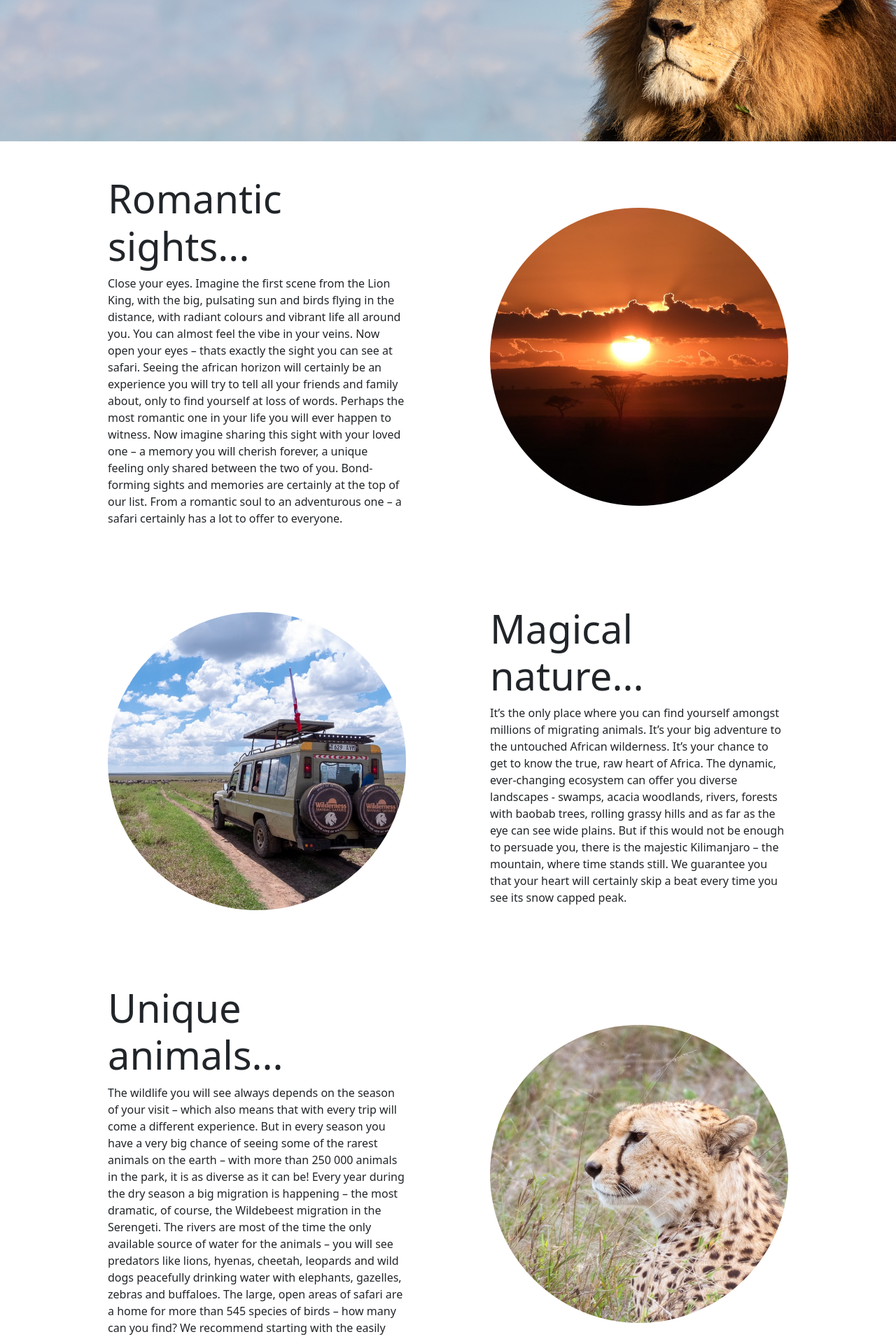
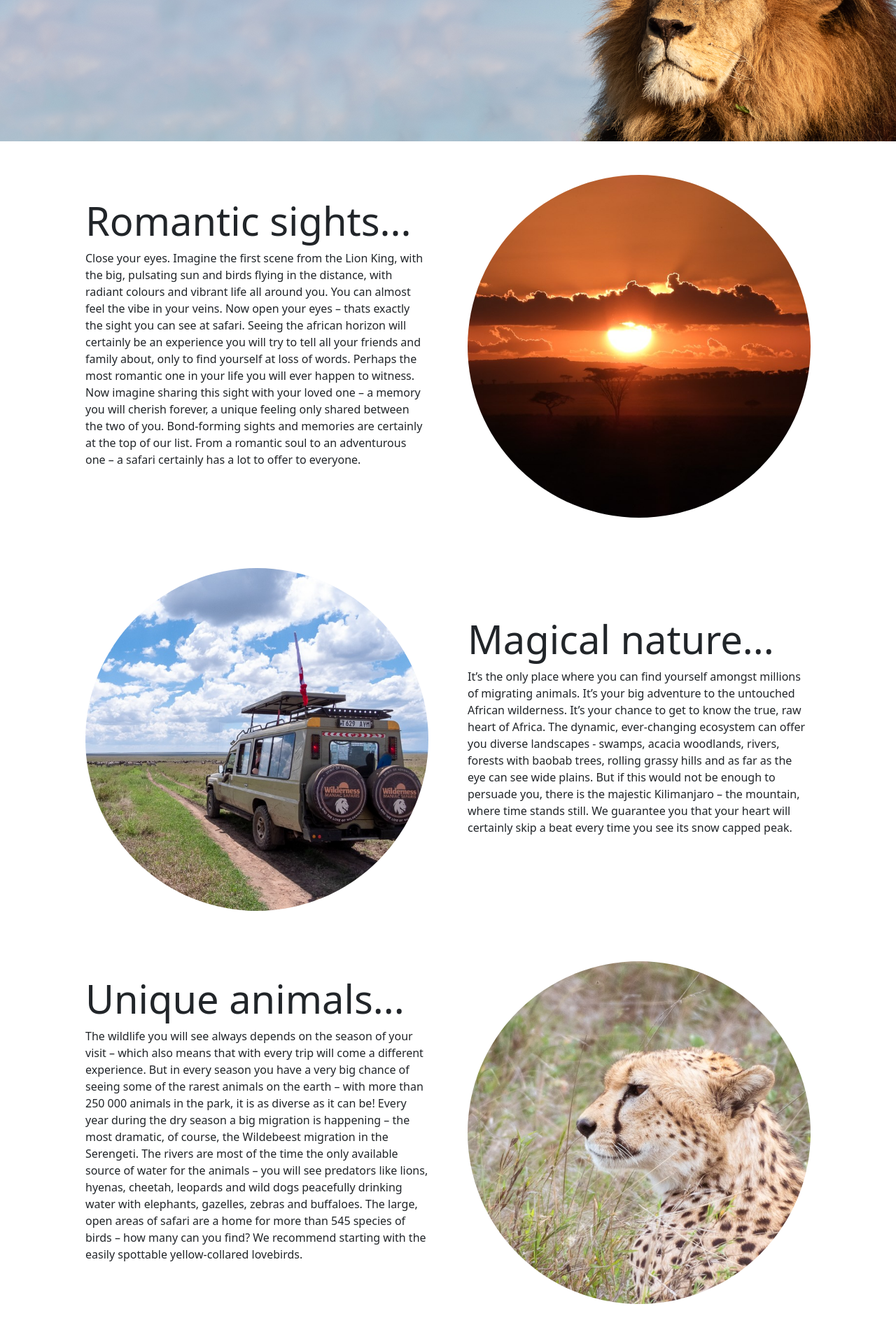
Before and after one commit to jvida/safari, a Django app: page /catalog/ in a window 1280 px wide. Shown: the part 388-2302 px from the top of the page at 70% size. Run offline with Django 3.2, Linux system fonts and the light colour scheme.

Commit message:
Small layout fixes for index.html

```diff
--- a/catalog/templates/index.html
+++ b/catalog/templates/index.html
@@ -27,14 +27,14 @@
 
   <section>
     <div class="container">
-      <div class="row align-items-center justify-content-center">
-        <div class="col-lg-6 order-lg-2 col-md-10">
-          <div class="p-5">
+      <div class="row align-items-center justify-content-center py-5">
+        <div class="col-md-10 col-lg-6 order-lg-2">
+          <div class="px-0 pb-4 px-md-3">
             <img class="img-fluid rounded-circle" src={% static 'img/home-sunset.jpg' %} alt="">
           </div>
         </div>
         <div class="col-lg-6 order-lg-1">
-          <div class="p-5">
+          <div class="px-0 pb-5 px-md-3">
             <h2 class="display-4">Romantic sights...</h2>
             <p>
               Close your eyes. Imagine the first scene from the Lion King, with the big,
@@ -58,14 +58,14 @@
 
   <section>
     <div class="container">
-      <div class="row align-items-center">
-        <div class="col-lg-6">
-          <div class="p-5">
+      <div class="row align-items-center justify-content-center pb-5">
+        <div class="col-md-10 col-lg-6">
+          <div class="px-0 pb-4 px-md-3">
             <img class="img-fluid rounded-circle" src={% static 'img/home-car.jpg' %} alt="">
           </div>
         </div>
         <div class="col-lg-6">
-          <div class="p-5">
+          <div class="px-0 pb-5 px-md-3">
             <h2 class="display-4">Magical nature...</h2>
             <p>
               It’s the only place where you can find yourself amongst millions of migrating animals.
@@ -86,14 +86,14 @@
 
   <section>
     <div class="container">
-      <div class="row align-items-center">
-        <div class="col-lg-6 order-lg-2">
-          <div class="px-0 py-3 p-md-5">
+      <div class="row align-items-center justify-content-center pb-5">
+        <div class="col-md-10 col-lg-6 order-lg-2">
+          <div class="px-0 pb-4 px-md-3">
             <img class="img-fluid rounded-circle" src={% static 'img/home-cougar.jpg' %} alt="">
           </div>
         </div>
         <div class="col-lg-6 order-lg-1">
-          <div class="px-0 py-3 p-md-5">
+          <div class="px-0 pb-5 px-md-3">
             <h2 class="display-4">Unique animals...</h2>
             <p>
               The wildlife you will see always depends on the season of your visit – which also means
@@ -115,14 +115,14 @@
 
   <section>
     <div class="container">
-      <div class="row align-items-center">
-        <div class="col-lg-6">
-          <div class="p-5">
+      <div class="row align-items-center justify-content-center pb-5">
+        <div class="col-md-10 col-lg-6">
+          <div class="px-0 pb-4 px-md-3">
             <img class="img-fluid rounded-circle" src={% static 'img/home-maasai.jpg' %} alt="">
           </div>
         </div>
         <div class="col-lg-6">
-          <div class="p-5">
+          <div class="px-0 pb-0 px-md-3">
             <h2 class="display-4">The Hakuna Matata life...</h2>
             <p>
               Africa is said to be the cradle of the human life.
@@ -143,8 +143,8 @@
 
   <section>
     <div class="container">
-      <div class="row justify-content-center p-5">
-        <div class="col-lg-10 col-sm-12">
+      <div class="row justify-content-center py-5">
+        <div class="col-12 col-md-11">
           <div class="ratio ratio-16x9">
             <iframe
               src="https://www.youtube.com/embed/Dalc-qLffr8"
```
